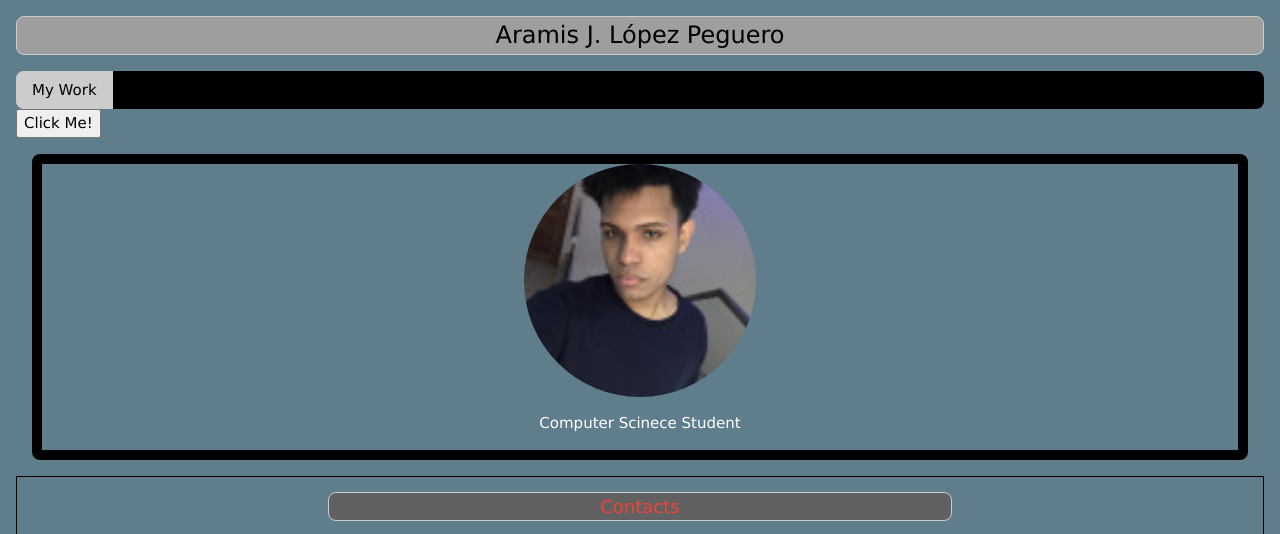
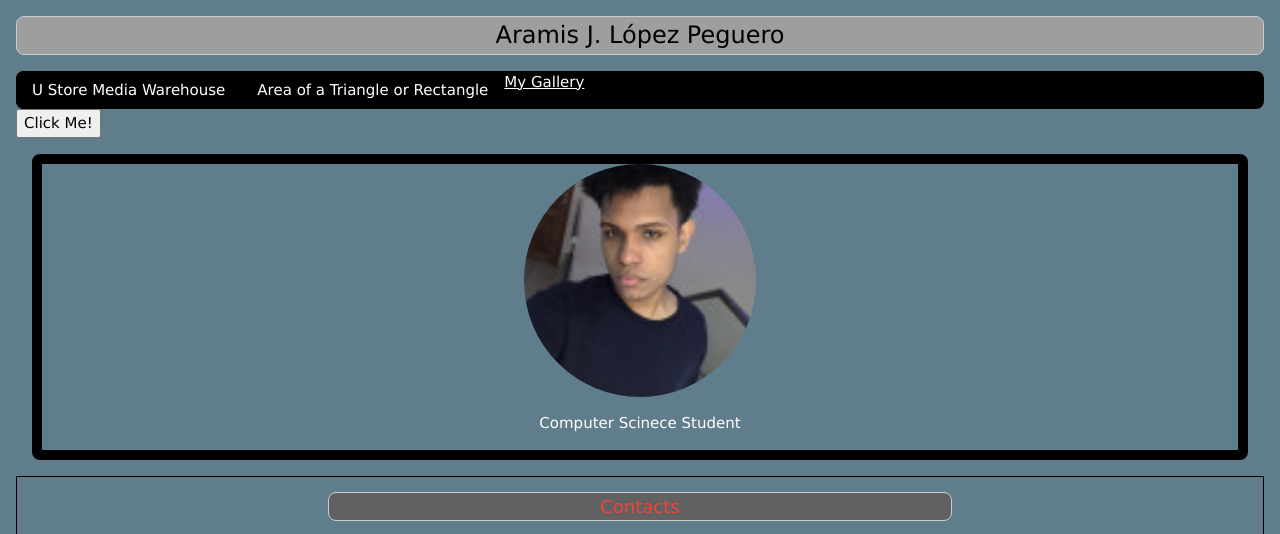
Before and after one commit to NoirAmi/Noirs-personal-website, a plain HTML site: page index.html in a window 1280 px wide. Shown: the top 534 px of the page. Drawn offline with nearby package versions, Linux system fonts and the light colour scheme.

Commit message:
Update index.html

```diff
--- a/index.html
+++ b/index.html
@@ -21,15 +21,9 @@
 
 	<!-- Starts Menu with Links ------------------------------------------------------------------->
 		<div class = "w3-bar w3-black w3-round-large">
-		<!-- Dropdowns -->
-			 <div class="w3-dropdown-hover">
-				<button class="w3-button">My Work</button>
-				<div class="w3-dropdown-content w3-bar-block w3-card-4">
-					<a href="https://noirami.github.io/Noirs-personal-website/Galleryv1.html">My Gallery</a>
-					<a href="file:///E:/prog%20web%202023/MediaStoreWarehouse/MediaWarehouse1.html" target = _blank class="w3-bar-item  w3-mobile w3-button">U Store Media Warehouse</a>
-					<a href="https://noirami.github.io/Noirs-personal-website/project%205.html"  class="w3-bar-item  w3-mobile w3-button">Area of a Triangle or Rectangle</a>
-				</div>
-			</div>
+			<a href="https://noirami.github.io/Noirs-personal-website/Galleryv1.html">My Gallery</a>
+			<a href="file:///E:/prog%20web%202023/MediaStoreWarehouse/MediaWarehouse1.html" target = _blank class="w3-bar-item  w3-mobile w3-button">U Store Media Warehouse</a>
+			<a href="https://noirami.github.io/Noirs-personal-website/project%205.html"  class="w3-bar-item  w3-mobile w3-button">Area of a Triangle or Rectangle</a>
 	<!-- Ends Menu ---------------------------------------------------------------------------------->
 		</div>
 
```
